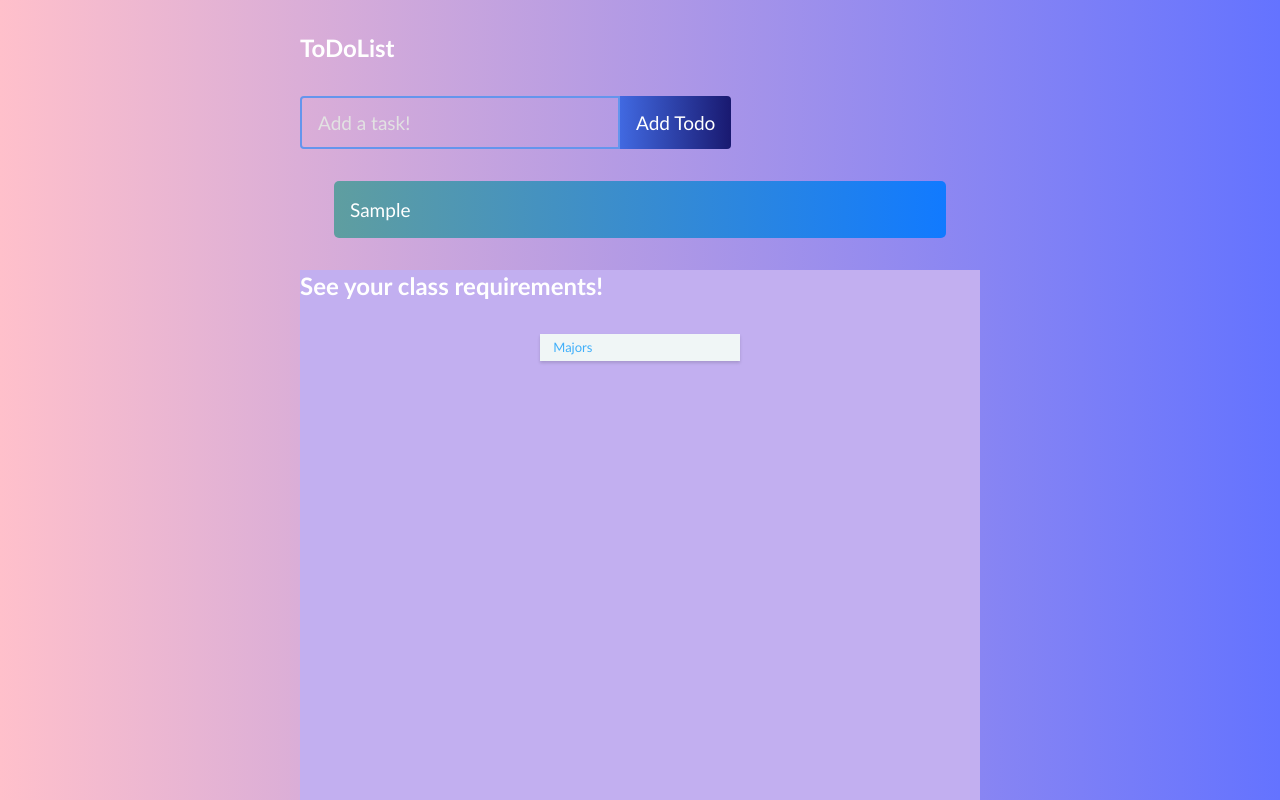
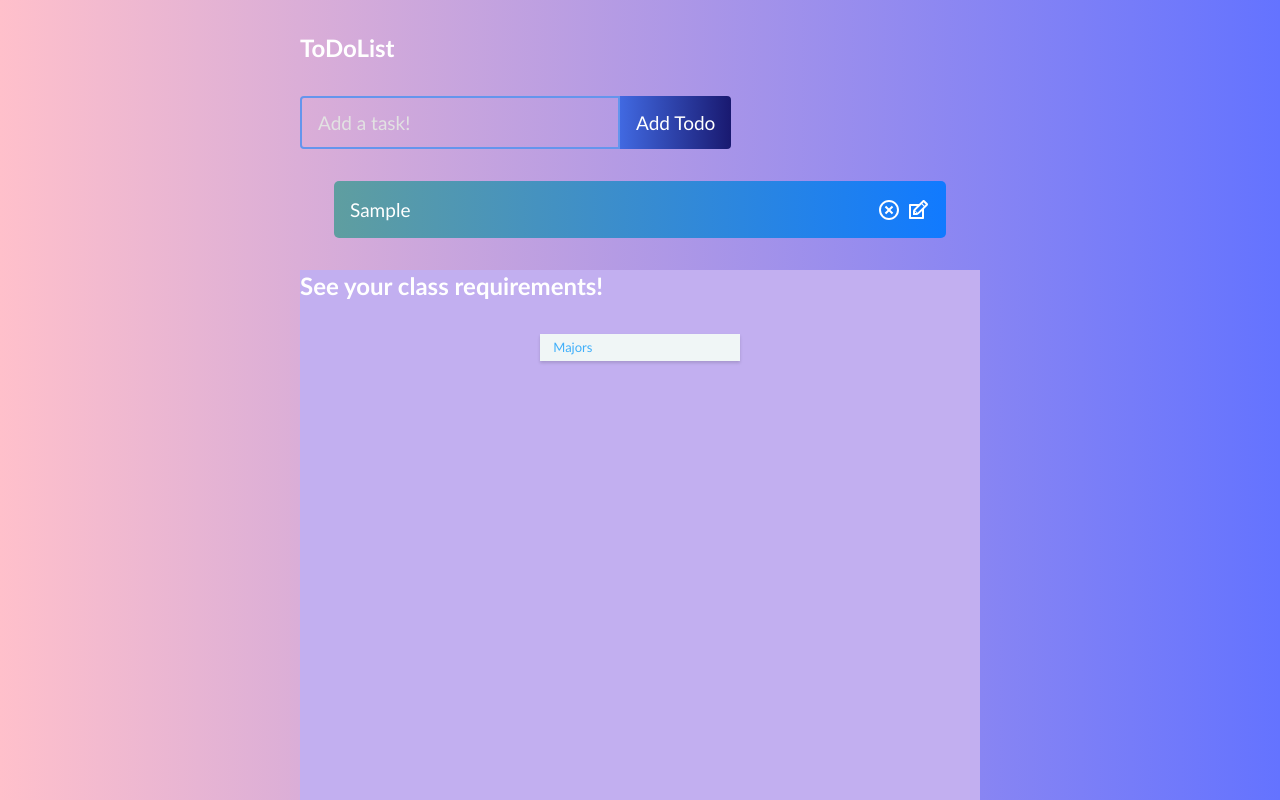
Before and after one commit to linam616/rplannerg, a React (Create React App) app in the folder Project/rplannerg/: page / in a window 1280 px wide. Both pictures are taken after typing "Sample" into the empty fields and a click on the button "Add Todo". Shown: the top 800 px of the page. Built offline with nearby package versions, Linux system fonts and the light colour scheme.

Commit message:
WORKING ICONS!!! FINALLY

```diff
--- a/Project/rplannerg/src/components/CourseRequirements.js
+++ b/Project/rplannerg/src/components/CourseRequirements.js
@@ -1,5 +1,6 @@
 import React, { useState } from "react";
 import styled from 'styled-components';
+
 
 const CourseMain = styled("div")`
   font-family: sans-serif;
--- a/Project/rplannerg/src/components/Todo.js
+++ b/Project/rplannerg/src/components/Todo.js
@@ -1,5 +1,7 @@
 import React, { useState } from "react";
 import TodoForm from "./TodoForm";
+import { RiCloseCircleLine } from 'react-icons/ri';
+import { TiEdit } from 'react-icons/ti';
 
 const Todo = ({ todos, completeTodo, removeTodo, updateTodo }) => {
   const [edit, setEdit] = useState({
@@ -18,28 +20,26 @@ const Todo = ({ todos, completeTodo, removeTodo, updateTodo }) => {
   if (edit.id) {
     return <TodoForm edit={edit} onSubmit={submitUpdate} />;
   }
-// icons don't work for some reason !! fix please
+  // need to make icons work
   return todos.map((todo, index) => (
     <div
-      className={todo.isComplete ? "todo-row complete" : "todo-row"}
+      className={todo.isComplete ? 'todo-row complete' : 'todo-row'}
       key={index}
     >
       <div key={todo.id} onClick={() => completeTodo(todo.id)}>
         {todo.text}
       </div>
-      <div className="icons">
-        <i
-          class="far fa-arrow-alt-circle-right"
+      <div className='icons'>
+        <RiCloseCircleLine
           onClick={() => removeTodo(todo.id)}
-          className="delete-icon"
-        ></i>
-        <i
+          className='delete-icon'
+        />
+        <TiEdit
           onClick={() => setEdit({ id: todo.id, value: todo.text })}
-          className="edit-icon"
-        ></i>
+          className='edit-icon'
+        />
       </div>
     </div>
   ));
 };
-
 export default Todo;
```
